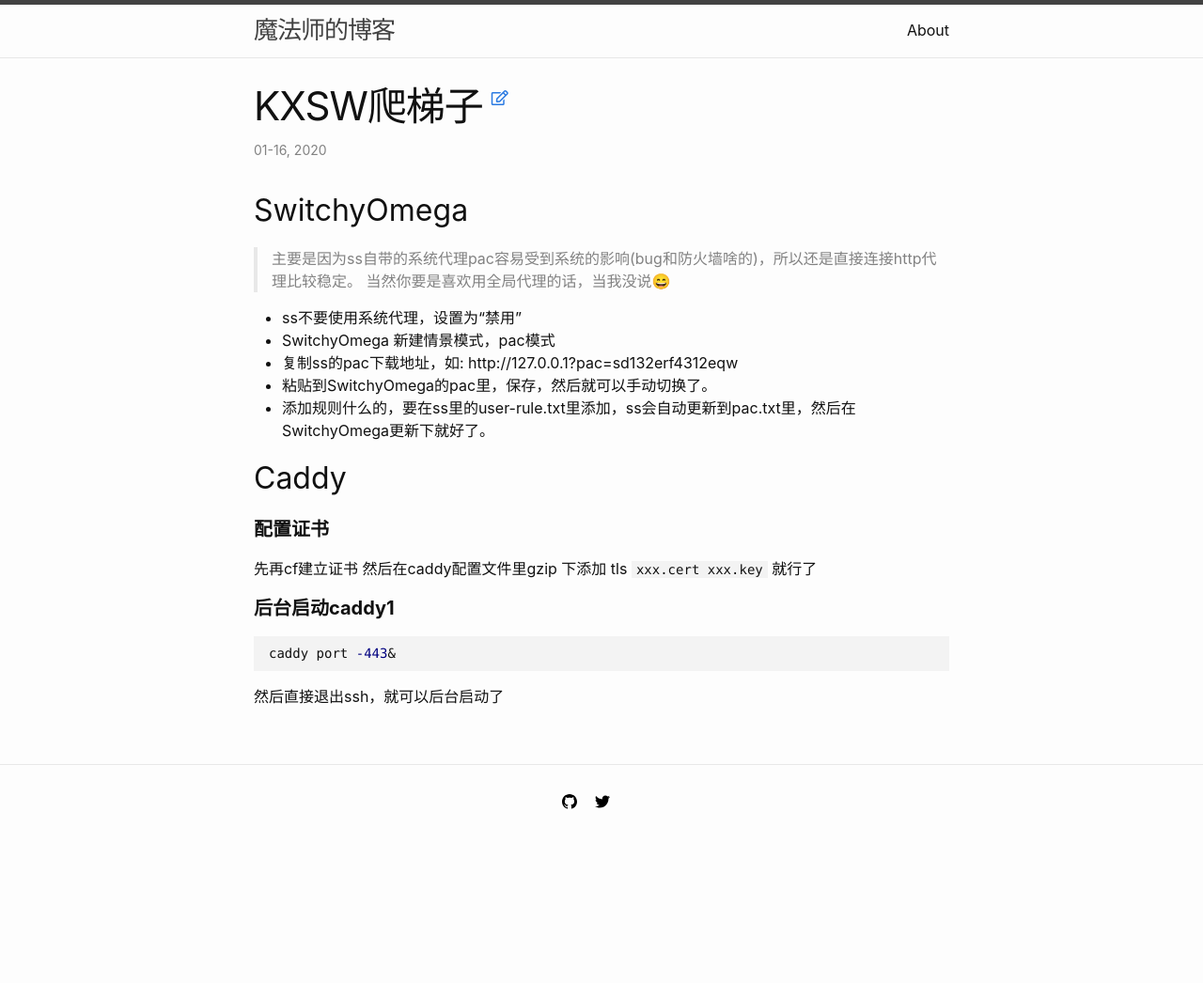
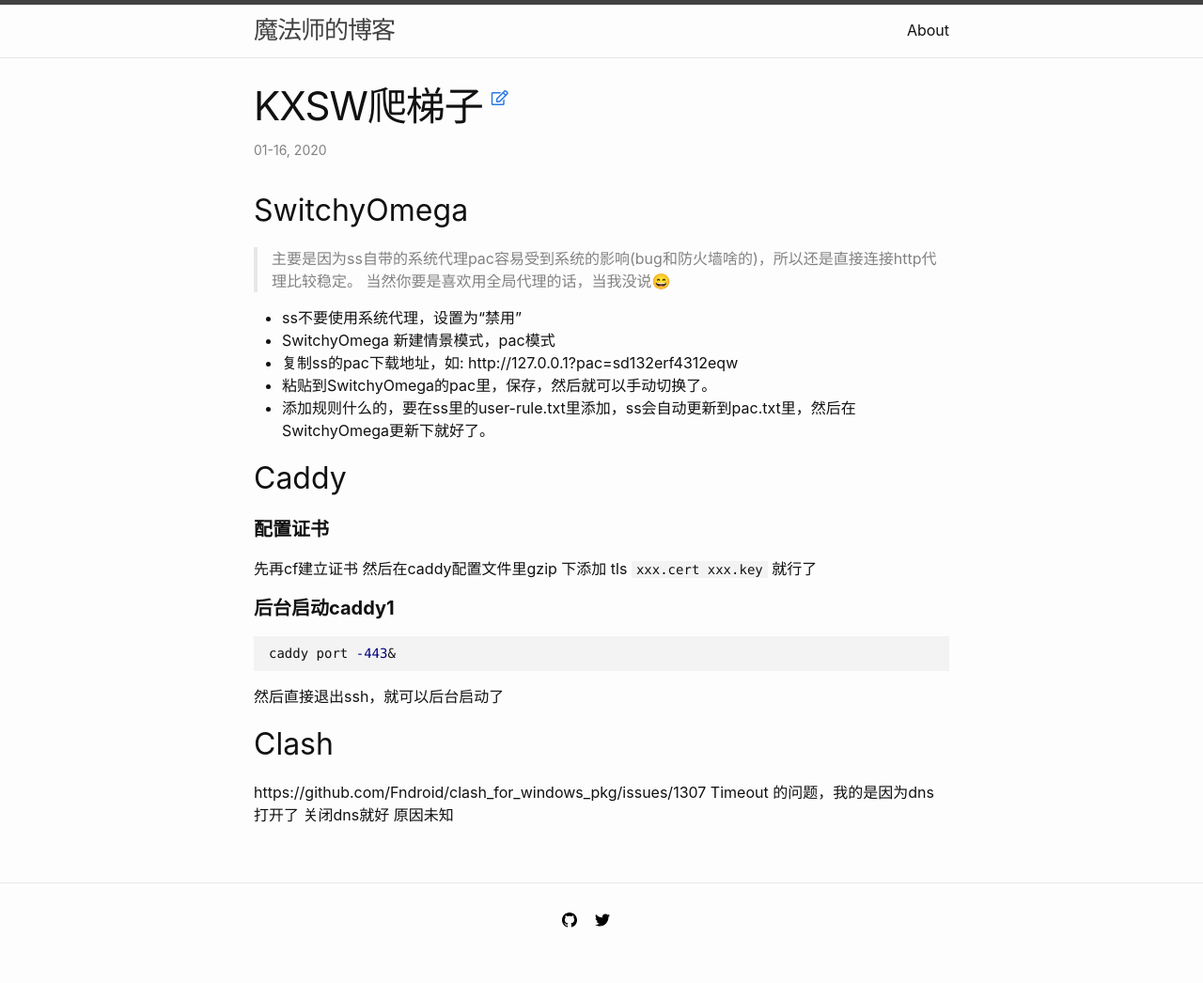
Before and after one commit to zane133/zane133.github.io, a Jekyll site: the page built from _posts/2020-01-16-ss-fq.markdown, in a window 1280 px wide. Shown: the whole page at 94% size. Built offline with Jekyll 4.4.1, drawn with Linux system fonts in a browser that asks for light colours; nearby versions of some CDN libraries; before the commit the page ends 920 px from its top, so only the background shows below that.

Commit message:
Update 2020-01-16-ss-fq.markdown

````diff
--- a/_posts/2020-01-16-ss-fq.markdown
+++ b/_posts/2020-01-16-ss-fq.markdown
@@ -24,3 +24,7 @@ title:      "KXSW爬梯子"
 caddy port -443&
 ```
 然后直接退出ssh，就可以后台启动了
+
+## Clash
+https://github.com/Fndroid/clash_for_windows_pkg/issues/1307
+Timeout 的问题，我的是因为dns 打开了 关闭dns就好 原因未知
````
